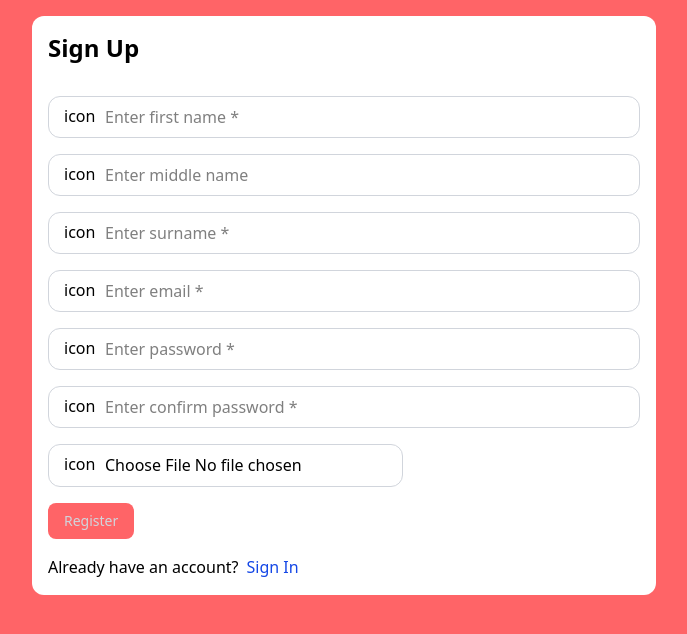
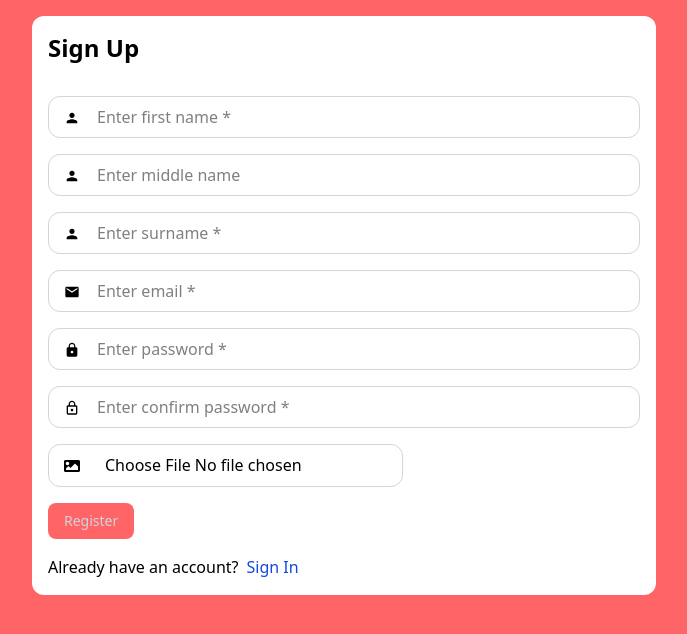
Before and after one commit to stephenbliz/Todo-app-frontend, a Next.js app: page /register in a window 1280 px wide. Shown: the top 634 px of the page, without its empty margins (296-983 px from the left). Built offline with nearby package versions, Linux system fonts and the light colour scheme; no server answers.

Commit message:
Modified the fetchTodo in todoSlice to logout user when token expires and added the required icons in the registration and login forms

```diff
--- a/src/app/components/loginForm.tsx
+++ b/src/app/components/loginForm.tsx
@@ -5,19 +5,20 @@ import { useRouter } from "next/navigation";
 import { useDispatch, useSelector } from "react-redux";
 import { AppDispatch, RootState } from "../redux/store";
 import { logIn } from "../redux/features/userSlice";
+import { MdEmail } from "react-icons/md";
+import { MdLock } from "react-icons/md";
 
 export default function LogInForm(){
     const [email, setEmail] = useState('');
     const [password, setPassword] = useState('');
-    // const [error, setError] = useState('')
 
     const dispatch = useDispatch<AppDispatch>();
     const {loading, error} = useSelector((state: RootState) => state.user)
     const router = useRouter();
 
     const forms = [
-        {name: 'email', type: 'email', icon: 'icon', value: email, onchange: (e: ChangeEvent<HTMLInputElement>) => setEmail(e.target.value), placeholder: 'Enter email', id: 1},
-        {name: 'password', type: 'password', icon: 'icon', value: password, onchange: (e: ChangeEvent<HTMLInputElement>) => setPassword(e.target.value), placeholder: 'Enter password', id: 2},
+        {name: 'email', type: 'email', icon: <MdEmail />, value: email, onchange: (e: ChangeEvent<HTMLInputElement>) => setEmail(e.target.value), placeholder: 'Enter email', id: 1},
+        {name: 'password', type: 'password', icon: <MdLock />, value: password, onchange: (e: ChangeEvent<HTMLInputElement>) => setPassword(e.target.value), placeholder: 'Enter password', id: 2},
     ];
     const handleSubmit = (e: FormEvent) => {
         e.preventDefault();
@@ -29,7 +30,6 @@ export default function LogInForm(){
             if(result.payload){
                 setEmail('');
                 setPassword('');
-                console.log(result.payload)
                 router.push('/');
             }else{
                 console.log(result);
@@ -58,7 +58,7 @@ export default function LogInForm(){
                     >
                         <label
                             htmlFor={form.name}
-                            className="absolute top-2 left-4"
+                            className="absolute top-3.5 left-4"
                         >
                             {form.icon}
                         </label>
--- a/src/app/components/main.tsx
+++ b/src/app/components/main.tsx
@@ -88,7 +88,12 @@ export default function Main() {
                             Loading...
                         </div>
                     }
-                    {data && data.length !== 0 &&
+                    {data && data.length < 1 &&
+                        <div>
+                            No task found...
+                        </div>
+                    }
+                    {data && data.length >= 1 &&
                         <Todo
                             myTodos ={data}
                             setId = {setId}
@@ -109,7 +114,7 @@ export default function Main() {
             <section
                 className="lg:col-span-6 border hidden lg:block border-gray-300 rounded p-4 shadow-gray-300 shadow-sm overflow-y-scroll max-h-[80vh]"
             >
-                {data &&
+                {data && data.length >= 1 &&
                     <TodoDetail
                         myTodos ={data}
                         id = {id}
--- a/src/app/components/registerForm.tsx
+++ b/src/app/components/registerForm.tsx
@@ -5,6 +5,11 @@ import { useRouter } from "next/navigation";
 import { useDispatch, useSelector } from "react-redux";
 import { AppDispatch, RootState } from "../redux/store";
 import { register } from "../redux/features/userSlice";
+import { MdPerson } from "react-icons/md";
+import { MdEmail } from "react-icons/md";
+import { MdLock } from "react-icons/md";
+import { MdLockOutline } from "react-icons/md";
+import { FaImage } from "react-icons/fa";
 
 
 export default function RegisterForm(){
@@ -23,12 +28,12 @@ export default function RegisterForm(){
     const {loading, error: err, message} = useSelector((state: RootState) => state.user);
 
     const forms = [
-        {name: 'firstName', type: 'text', icon: 'icon', value: firstName, onchange: (e: ChangeEvent<HTMLInputElement>) => setFirstName(e.target.value), placeholder: 'Enter first name *', id: 1},
-        {name: 'middleName', type: 'text', icon: 'icon', value: middleName, onchange: (e: ChangeEvent<HTMLInputElement>) => setMiddleName(e.target.value), placeholder: 'Enter middle name', id: 2},
-        {name: 'surname', type: 'text', icon: 'icon', value: surname, onchange: (e: ChangeEvent<HTMLInputElement>) => setSurname(e.target.value), placeholder: 'Enter surname *', id: 3},
-        {name: 'email', type: 'email', icon: 'icon', value: email, onchange: (e: ChangeEvent<HTMLInputElement>) => setEmail(e.target.value), placeholder: 'Enter email *', id: 4},
-        {name: 'password', type: 'password', icon: 'icon', value: password, onchange: (e: ChangeEvent<HTMLInputElement>) => setPassword(e.target.value), placeholder: 'Enter password *', id: 5},
-        {name: 'confirmPassword', type: 'password', icon: 'icon', value: confirmPassword, onchange: (e: ChangeEvent<HTMLInputElement>) => setConfirmPassword(e.target.value), placeholder: 'Enter confirm password *', id: 6},
+        {name: 'firstName', type: 'text', icon: <MdPerson />, value: firstName, onchange: (e: ChangeEvent<HTMLInputElement>) => setFirstName(e.target.value), placeholder: 'Enter first name *', id: 1},
+        {name: 'middleName', type: 'text', icon: <MdPerson />, value: middleName, onchange: (e: ChangeEvent<HTMLInputElement>) => setMiddleName(e.target.value), placeholder: 'Enter middle name', id: 2},
+        {name: 'surname', type: 'text', icon:<MdPerson />, value: surname, onchange: (e: ChangeEvent<HTMLInputElement>) => setSurname(e.target.value), placeholder: 'Enter surname *', id: 3},
+        {name: 'email', type: 'email', icon: <MdEmail />, value: email, onchange: (e: ChangeEvent<HTMLInputElement>) => setEmail(e.target.value), placeholder: 'Enter email *', id: 4},
+        {name: 'password', type: 'password', icon: <MdLock />, value: password, onchange: (e: ChangeEvent<HTMLInputElement>) => setPassword(e.target.value), placeholder: 'Enter password *', id: 5},
+        {name: 'confirmPassword', type: 'password', icon: <MdLockOutline />, value: confirmPassword, onchange: (e: ChangeEvent<HTMLInputElement>) => setConfirmPassword(e.target.value), placeholder: 'Enter confirm password *', id: 6},
     ];
 
     const handleSubmit = (e: FormEvent) => {
@@ -63,10 +68,10 @@ export default function RegisterForm(){
                 setPassword('');
                 setSurname('');
                 setMiddleName('');
-                console.log(result.payload);
+                alert('Registration successfull, log in to continue.');
                 setTimeout(()=>{
                     router.push('/log-in');
-                }, 3000);
+                }, 1000);
             }else{
                 throw new Error('Failed to register, check network connection');
             }
@@ -95,7 +100,7 @@ export default function RegisterForm(){
                     >
                         <label
                             htmlFor={form.name}
-                            className="absolute top-2 left-4"
+                            className="absolute top-3.5 left-4 "
                         >
                             {form.icon}
                         </label>
@@ -107,7 +112,7 @@ export default function RegisterForm(){
                             required={form.name === 'middleName'? false : true}
                             onChange={form.onchange}
                             placeholder={form.placeholder}
-                            className="py-2 block px-[3.5rem] border w-full border-gray-300 rounded-xl outline-0 focus:border-red-400"
+                            className="py-2 block px-[3rem] border w-full border-gray-300 rounded-xl outline-0 focus:border-red-400"
                         />
                     </div>
                 ))
@@ -117,9 +122,9 @@ export default function RegisterForm(){
             >
                 <label
                     htmlFor="image"
-                    className="absolute top-2 left-4"
+                    className="absolute top-3.5 left-4"
                 >
-                    icon
+                    <FaImage />
                 </label>
                 <input
                     type="file"
@@ -150,14 +155,6 @@ export default function RegisterForm(){
                     {error}
                 </div>
             }
-            {
-                message &&
-                <div
-                    className="text-green-600 mb-4"
-                >
-                    {message}
-                </div>
-            }
             <button
                 className="w-fit bg-red-400 mb-4 text-gray-300 rounded-lg px-4 py-2 capitalize cursor-pointer text-sm"
                 type="submit"
--- a/src/app/components/todos.tsx
+++ b/src/app/components/todos.tsx
@@ -11,9 +11,6 @@ export default function Todo ({myTodos, setId, hasMounted}: TodoProps) {
     return(
         <>
         {
-            myTodos.length < 1 ?
-            <div>No task found...</div>
-            :
             myTodos.map((mytodo)=>{
                 console.log(mytodo);
                 const priority = mytodo.priority!;
--- a/src/app/redux/features/todoSlice.ts
+++ b/src/app/redux/features/todoSlice.ts
@@ -1,5 +1,6 @@
 import { createSlice, createAsyncThunk, PayloadAction} from "@reduxjs/toolkit";
 import { todoInitialProp, myTodoProps } from "@/app/utils/types";
+import { logOut } from "./userSlice";
 
 const baseURL = process.env.NEXT_PUBLIC_API_URL;
 
@@ -14,7 +15,7 @@ const initialState: todoInitialProp = {
     error: ''
 }
 
-export const fetchTodo = createAsyncThunk('todo/fetchTodo', async ()=>{
+export const fetchTodo = createAsyncThunk('todo/fetchTodo', async (j, {dispatch, rejectWithValue})=>{
     let token = '';
     if(typeof window !== 'undefined') {
         token = localStorage.getItem('token') || '';
@@ -24,6 +25,10 @@ export const fetchTodo = createAsyncThunk('todo/fetchTodo', async ()=>{
             authorization: `Bearer ${token}`
         }
     });
+    if(res.status === 401){
+        dispatch(logOut());
+        return rejectWithValue('Unauthorized');
+    }
     const data = await res.json();
     return data as myTodoProps[];
 })
```
